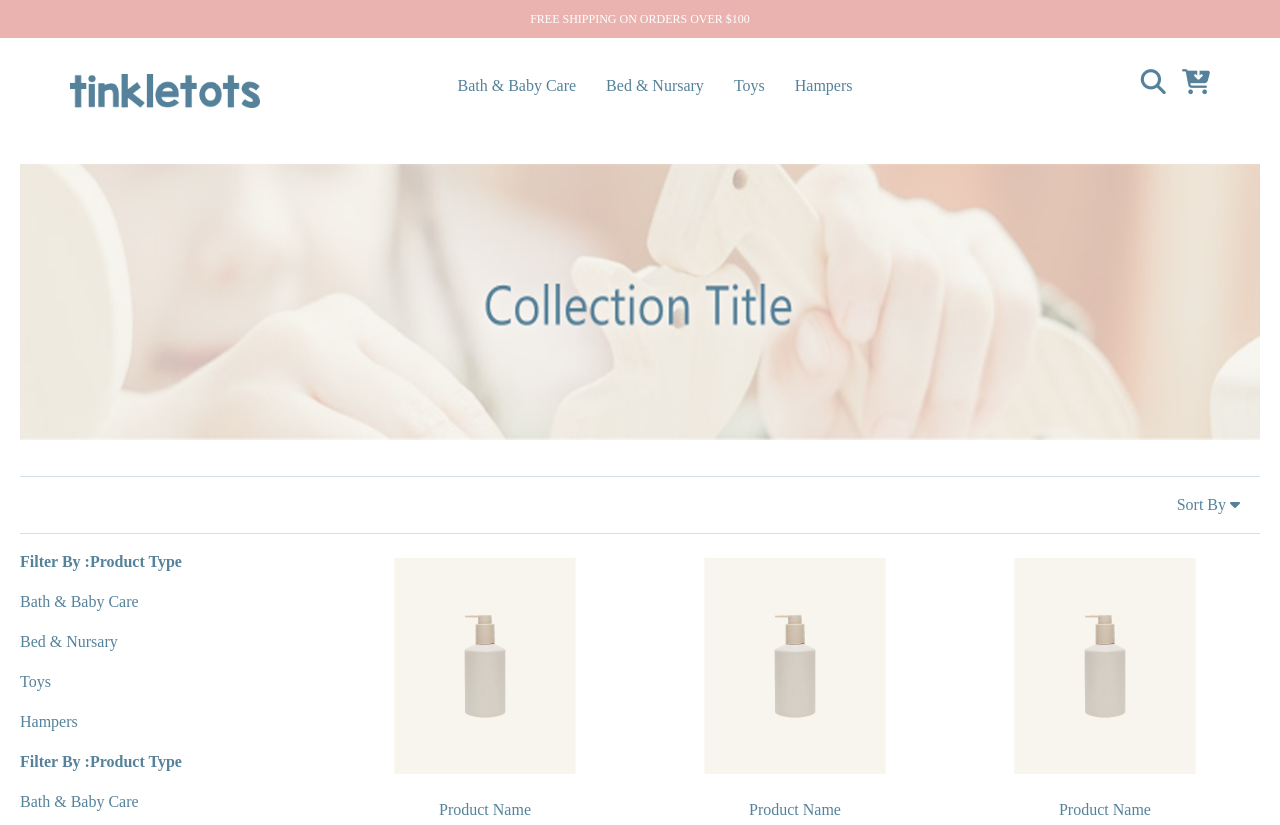
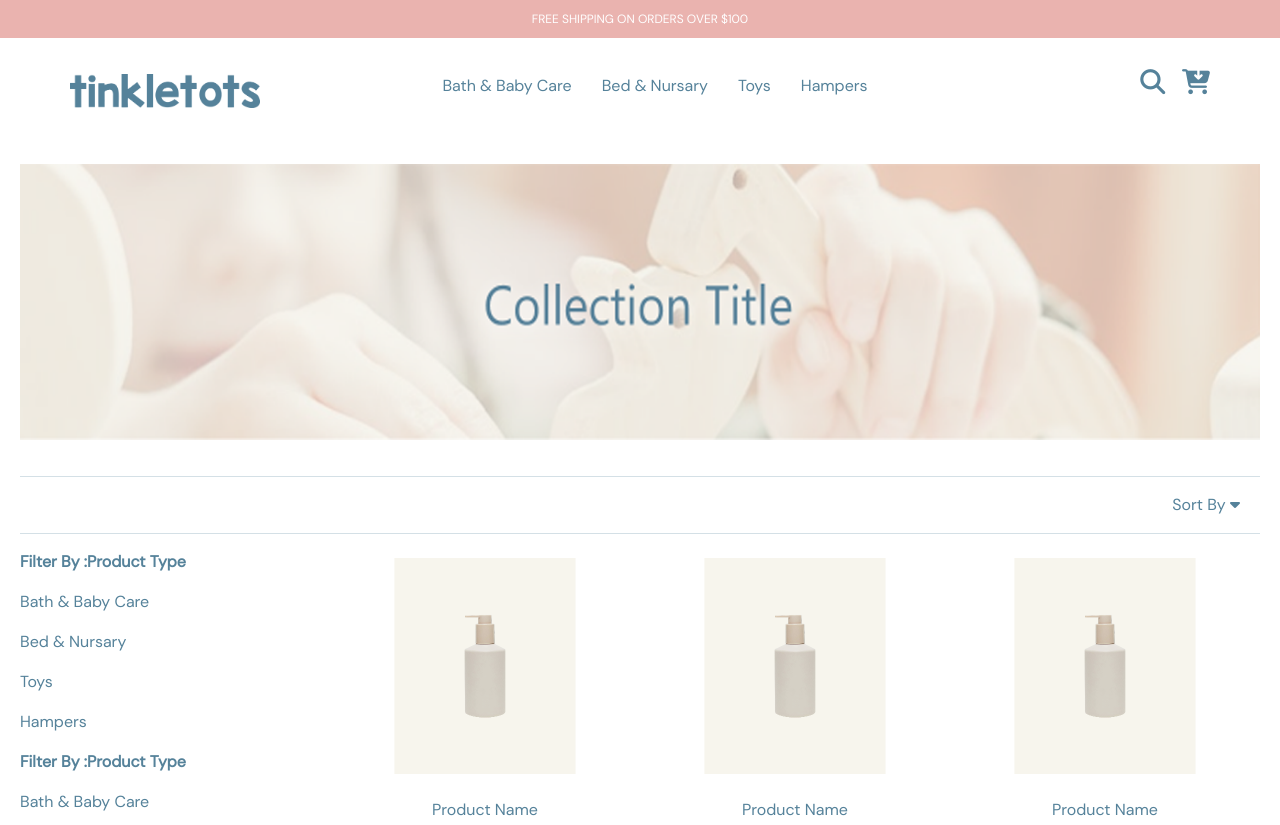
Before and after one commit to melath2020/ui-ecom-html, a plain HTML site: page prdctlist.html in a window 1280 px wide. Shown: the top 825 px of the page. Drawn offline with nearby package versions, Linux system fonts and the light colour scheme; the site is published under a folder, as on GitHub Pages, so addresses that start at the root find nothing.

Commit message:
upate-bg

```diff
--- a/style.css
+++ b/style.css
@@ -101,11 +101,11 @@ a{
 }
 @font-face {
     font-family: Recoleta;
-    src: url('/assets/Fonts/Recoleta-RegularDEMO.woff')  format('truetype');
+    src: url('assets/Fonts/Recoleta-RegularDEMO.woff')  format('truetype');
   }
   @font-face {
     font-family: DmSans;
-    src: url('/assets/Fonts/22742719282.ttf')  format('truetype');
+    src: url('assets/Fonts/22742719282.ttf')  format('truetype');
   }
 .row {
     --bs-gutter-x: 0rem;
@@ -238,7 +238,7 @@ body{
 
 /* discover-section */
 .discover-section{
-    background-image: url(/assets/bgrnd.png);
+    background-image: url(assets/bgrnd.png);
     background-repeat: no-repeat;
     background-position: center;
     background-size: contain;
```
